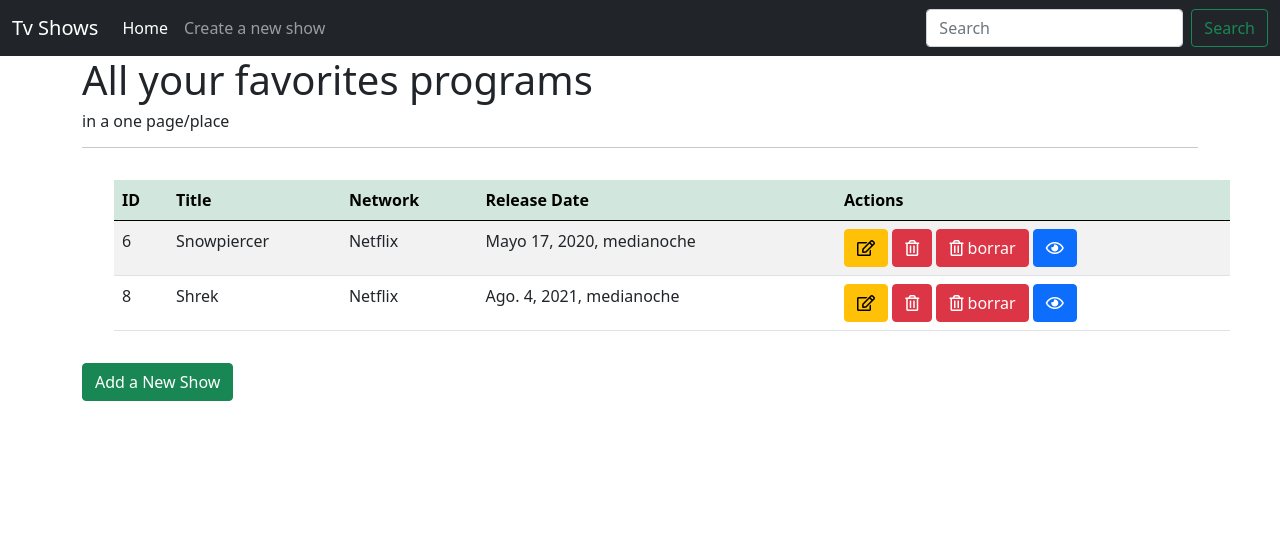
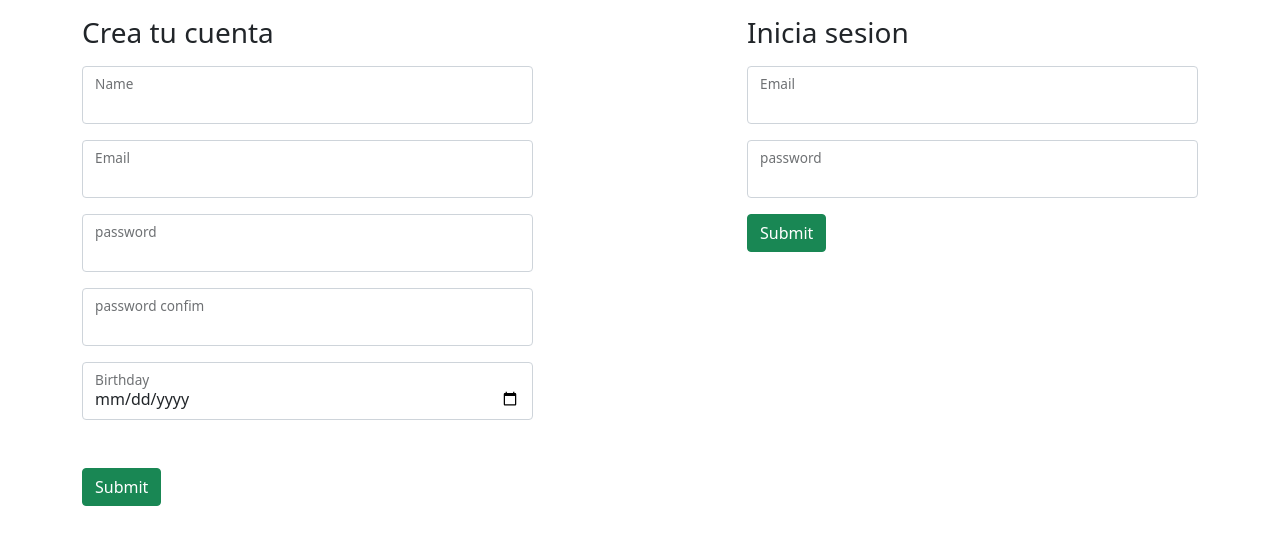
Before and after one commit to OctavioOp/tv_show, a Django app: page / in a window 1280 px wide. Shown: the top 545 px of the page. Run offline with Django 3.2, Linux system fonts and the light colour scheme; data comes from the database, SQL or seed files in the repository; both versions use the stored data as it was after the commit; some libraries are stand-ins or nearby versions.

Commit message:
se agrega inicio de sesion,logout,create

```diff
--- a/main/models.py
+++ b/main/models.py
@@ -3,6 +3,10 @@ from django.core.checks import messages
 from django.db import models
 from django.db.models.base import Model
 from datetime import date, datetime
+import re
+
+from django.db.models.fields import CharField, DateTimeField, EmailField
+from django.urls.resolvers import URLPattern
 
 # Create your models here.
 
@@ -44,3 +48,28 @@ class tv_show(models.Model):
     created_at = models.DateField(auto_now_add=True)
     updated_at = models.DateField(auto_now=True)
     objects = TvManager()
+
+class UserManager(models.Manager):
+    def basic_validator(self,postData):
+        errors = {}
+        NUM_REGEX = re.compile('[0-9]')
+        if len(postData['name']) < 2:
+            errors['name'] = 'name needs more than 3 letters'
+        if NUM_REGEX.match(postData['name']):
+            errors['name'] = 'only letters are allowed'
+        if len(postData['password']) < 8:
+            errors['password'] = 'Password has 8 characters'
+        if postData['password'] != postData['password_confirm']:
+            errors['password']= "Passwords doesn't match"
+        return errors
+
+
+class User(models.Model):
+    name = CharField(max_length=255)
+    email = EmailField()
+    password = CharField(max_length=255)
+    avatar = CharField(default='https://www.amongusavatarcreator.com/assets/img/main/icon.png',max_length=255)
+    birthdat = DateTimeField(default='2000-11-02')
+    created_at = DateTimeField(auto_now_add=True)
+    updated_at = DateTimeField(auto_now=True)
+    objects = UserManager()
--- a/main/templates/base.html
+++ b/main/templates/base.html
@@ -54,6 +54,11 @@
                     <li class="nav-item">
                         <a class="nav-link" href="/new_show">Create a new show</a>
                     </li>
+                    <li>
+                        <a href="/logout" class="btn btn-danger">Cerrar sesion</a>
+                    </li>
+
+
                 </ul>
                 <form class="d-flex" action="/find_show" method="POST">
                     {% csrf_token %}
@@ -66,8 +71,8 @@
     </nav>
     {% block content %}
     <div class="container">
-
-        <h1>All your favorites programs</h1>
+        <h4> hi {{ request.session.user.name }}</h4>
+        <h1 class="my-3">All your favorites programs</h1>
         <h6>in a one page/place</h6>
         <hr>
 
--- a/main/templates/home.html
+++ b/main/templates/home.html
@@ -25,10 +25,11 @@
                 <td>{{tv.title}}</td>
                 <td>{{tv.network}}</td>
                 <td>{{tv.release_date}}</td>
-                <td><a href="../shows/edit_show/{{tv.id}}" class="btn btn-warning"><i class="far fa-edit"></i></i></a> <a
-                        href="delete_show/{{tv.id}}" class="btn btn-danger">
+                <td><a href="../shows/edit_show/{{tv.id}}" class="btn btn-warning"><i class="far fa-edit"></i></i></a>
+                    <a href="delete_show/{{tv.id}}" class="btn btn-danger">
                         <i class="far fa-trash-alt"></i></a>
-                    <button class="btn btn-danger delete" value="{{tv.id}}"> <i class="far fa-trash-alt"></i> borrar</button>
+                    <button class="btn btn-danger delete" value="{{tv.id}}"> <i class="far fa-trash-alt"></i>
+                        borrar</button>
                     <a href="show_tv/{{tv.id}}" class="btn btn-primary"><i class="far fa-eye"></i></a>
                 </td>
             </tr>
@@ -37,5 +38,28 @@
     </table>
 
     <a href="/new_show" class="btn btn-success">Add a New Show</a>
+
+    <script>
+        toastr.options = {
+            "closeButton": false,
+            "debug": false,
+            "newestOnTop": false,
+            "progressBar": true,
+            "positionClass": "toast-top-right",
+            "preventDuplicates": false,
+            "onclick": null,
+            "showDuration": "300",
+            "hideDuration": "1000",
+            "timeOut": "5000",
+            "extendedTimeOut": "1000",
+            "showEasing": "swing",
+            "hideEasing": "linear",
+            "showMethod": "fadeIn",
+            "hideMethod": "fadeOut"
+        }
+        {% for message in messages %}
+        toastr.{{message.tags}} ('{{ message }}');
+        {% endfor %}
+    </script>
 </div>
 {% endblock %}
--- /dev/null
+++ b/main/templates/user_form.html
@@ -0,0 +1,91 @@
+<!DOCTYPE html>
+<html lang="en">
+
+<head>
+    <meta charset="UTF-8">
+    <meta http-equiv="X-UA-Compatible" content="IE=edge">
+    <meta name="viewport" content="width=device-width, initial-scale=1.0">
+    <link href="https://cdn.jsdelivr.net/npm/bootstrap@5.0.2/dist/css/bootstrap.min.css" rel="stylesheet"
+        integrity="sha384-EVSTQN3/azprG1Anm3QDgpJLIm9Nao0Yz1ztcQTwFspd3yD65VohhpuuCOmLASjC" crossorigin="anonymous">
+    <script src="https://cdn.jsdelivr.net/npm/bootstrap@5.0.2/dist/js/bootstrap.bundle.min.js"
+        integrity="sha384-MrcW6ZMFYlzcLA8Nl+NtUVF0sA7MsXsP1UyJoMp4YLEuNSfAP+JcXn/tWtIaxVXM"
+        crossorigin="anonymous"></script>
+    <script src="https://code.jquery.com/jquery-3.6.0.min.js"
+        integrity="sha256-/xUj+3OJU5yExlq6GSYGSHk7tPXikynS7ogEvDej/m4=" crossorigin="anonymous"></script>
+    <link rel="stylesheet" href="https://pro.fontawesome.com/releases/v5.10.0/css/all.css"
+        integrity="sha384-AYmEC3Yw5cVb3ZcuHtOA93w35dYTsvhLPVnYs9eStHfGJvOvKxVfELGroGkvsg+p" crossorigin="anonymous" />
+
+    <!--toastr-->
+    <link rel="stylesheet" href="https://cdnjs.cloudflare.com/ajax/libs/toastr.js/latest/toastr.css"
+        integrity="sha512-3pIirOrwegjM6erE5gPSwkUzO+3cTjpnV9lexlNZqvupR64iZBnOOTiiLPb9M36zpMScbmUNIcHUqKD47M719g=="
+        crossorigin="anonymous" referrerpolicy="no-referrer" />
+    <script src="https://cdnjs.cloudflare.com/ajax/libs/toastr.js/latest/toastr.min.js"
+        integrity="sha512-VEd+nq25CkR676O+pLBnDW09R7VQX9Mdiij052gVCp5yVH3jGtH70Ho/UUv4mJDsEdTvqRCFZg0NKGiojGnUCw=="
+        crossorigin="anonymous" referrerpolicy="no-referrer"></script>
+
+    <title>Document</title>
+</head>
+
+<body>
+    {% load static %}
+    <script src="{% static 'js/index.js' %}"></script>
+    <div class="container">
+        <div class="row">
+            <div class="col">
+                <h3 class="my-3">Crea tu cuenta</h3>
+                <form action="" method="POST">
+                    {% csrf_token %}
+                    <div class="form-floating mb-3">
+                        <input type="text" class="form-control" id="floatingInput" name="name">
+                        <label for="floatingInput">Name</label>
+                    </div>
+                    <div class="form-floating mb-3">
+                        <input type="email" class="form-control" id="floatingInput" name="email">
+                        <label for="floatingInput">Email</label>
+                    </div>
+                    <div class="form-floating mb-3">
+                        <input type="password" class="form-control" id="floatingInput" name="password">
+                        <label for="floatingInput">password</label>
+                    </div>
+                    <div class="form-floating mb-3">
+                        <input type="password" class="form-control" id="floatingInput" name="password_confirm">
+                        <label for="floatingInput">password confim</label>
+                    </div>
+                    <div class="form-floating mb-5">
+                        <input type="date" name="birthday" id="floatingInput" class="form-control">
+                        <label for="floatingInput">Birthday</label>
+                    </div>
+
+                    <button type="submit" class="btn btn-success">Submit</button>
+
+                </form>
+            </div>
+            <div class="col-2"></div>
+            <div class="col">
+                <h3 class="my-3">Inicia sesion</h3>
+                <form action="/login" method="POST">
+                    {% csrf_token %}
+                    <div class="form-floating mb-3">
+                        <input type="text" class="form-control" id="floatingInput" name="email">
+                        <label for="floatingInput">Email</label>
+                    </div>
+                    <div class="form-floating mb-3">
+                        <input type="password" class="form-control" id="floatingInput" name="password">
+                        <label for="floatingInput">password</label>
+                    </div>
+                    <button type="submit" class="btn btn-success">Submit</button>
+                </form>
+            </div>
+        </div>
+
+        <script>
+            // Acá se muestran los Toastr's
+            {% for message in messages %}
+            toastr.{{message.tags}} ("{{ message }}")
+            {% endfor %}
+
+        </script>
+    </div>
+</body>
+
+</html>
--- a/main/urls.py
+++ b/main/urls.py
@@ -1,7 +1,10 @@
 from django.urls import path
 from . import views
 urlpatterns = [
-    path('', views.home),
+    path('', views.signup),
+    path('signup', views.signup),
+    path('login', views.login),
+    path('logout', views.logout),
     path('shows/', views.home),
     path('new_show', views.create_new_show),
     path('shows/delete_show/<id_show>', views.delete_show),
--- a/main/views.py
+++ b/main/views.py
@@ -2,8 +2,9 @@ from django.http import request
 from django.shortcuts import render, HttpResponse
 from django.db.models.base import Model
 from django.shortcuts import redirect, render, HttpResponse
-from .models import tv_show
+from .models import tv_show, User
 from django.contrib import messages
+import bcrypt
 
 
 def home(request):
@@ -29,18 +30,22 @@ def create_new_show(request):
             release_date = request.POST['date_show']
             desc = request.POST['desc']
             new_show = tv_show.objects.create(
-                title=title1, network=network, release_date=release_date, desc=desc)
+                title=title1,
+                network=network,
+                release_date=release_date,
+                desc=desc)
             messages.success(request, 'the show has been created!')
             return redirect('/shows')
 
 
-def delete_show(requets, id_show):
+def delete_show(request, id_show):
     get2delete = tv_show.objects.get(id=id_show)
     get2delete.delete()
+    messages.info(request, 'the show has been deleted!')
     return redirect('/shows')
 
 
-def delete_by_ajax(requets, id_show):
+def delete_by_ajax(request, id_show):
     if request.method == 'POST':
         get2delete = tv_show.objects.get(id=id_show)
         get2delete.delete()
@@ -58,7 +63,6 @@ def edit_show(request, id_show):
         return render(request, 'form_edit.html', context)
 
     else:
-
 
         title_recieve = request.POST['title']
         network_recieve = request.POST['network']
@@ -80,7 +84,7 @@ def edit_show(request, id_show):
         edit_show.desc = desc_recieve
         edit_show.zelda = zelda_recieve
         edit_show.save()
-        messages.success(request, 'the show has been edited!')
+        messages.warning(request, 'the show has been edited!')
         return redirect('/shows')
 
 
@@ -98,3 +102,67 @@ def search_show(request):
     find_show = tv_show.objects.get(title=title2find)
     id_show = find_show.id
     return redirect(f'shows/show_tv/{id_show}')
+
+
+def signup(request):
+    if request.method == 'GET':
+        return render(request, 'user_form.html')
+    else:
+        name = request.POST['name']
+        email = request.POST['email']
+        password = request.POST['password']
+        password_confirm = request.POST['password_confirm']
+        birth = request.POST['birthday']
+
+        errors = User.objects.basic_validator(request.POST)
+
+        if len(errors) > 0:
+            for key, value in errors.items():
+                messages.error(request, value)
+            return redirect('/signup')
+        else:
+            new_user = User.objects.create(
+                name=name,
+                email=email,
+                password=bcrypt.hashpw(
+                    password.encode(), bcrypt.gensalt()).decode(),
+                birthdat=birth
+            )
+            request.session['user'] = {
+                'id': new_user.id,
+                'name': new_user.name,
+                'email': new_user.email
+            }
+            messages.success(request, 'Usuario creado con exito')
+            return redirect('/shows')
+
+
+def login(request):
+    email = request.POST['email']
+    password = request.POST['password']
+
+    try:
+        user = User.objects.get(email=email)
+    except User.DoesNotExist:
+        messages.error(request, 'Usuario o contraseña incorrecta')
+        return redirect('/signup')
+
+    if not bcrypt.checkpw(password.encode(), user.password.encode()):
+        messages.error(request, 'Usuario inexistente o contraseña incorrecta')
+        return redirect('/signup')
+
+    request.session['user'] = {
+        'id': user.id,
+        'name': user.name,
+        'email': user.email,
+    }
+    messages.success(request, f'Hola {user.name}')
+    return redirect('/shows')
+
+
+def logout(request):
+    try:
+        del request.session['user']
+    except KeyError:
+        messages.error(request, 'Ooops algo sucedio')
+    return redirect('/signup')
```
Also changed, not shown: db.sqlite3, main/migrations/0003_user.py (added), main/migrations/0004_user_birthdat.py (added).
